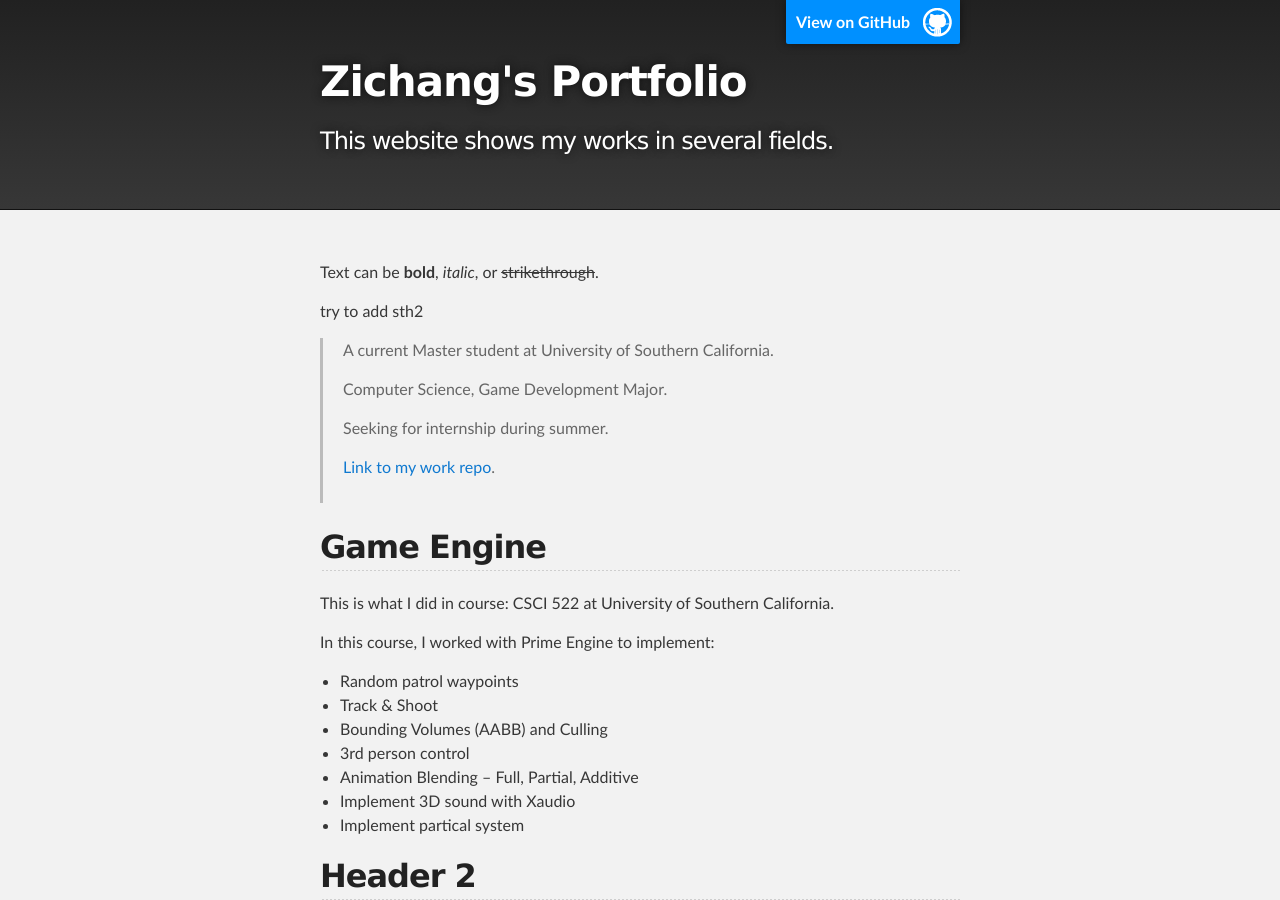
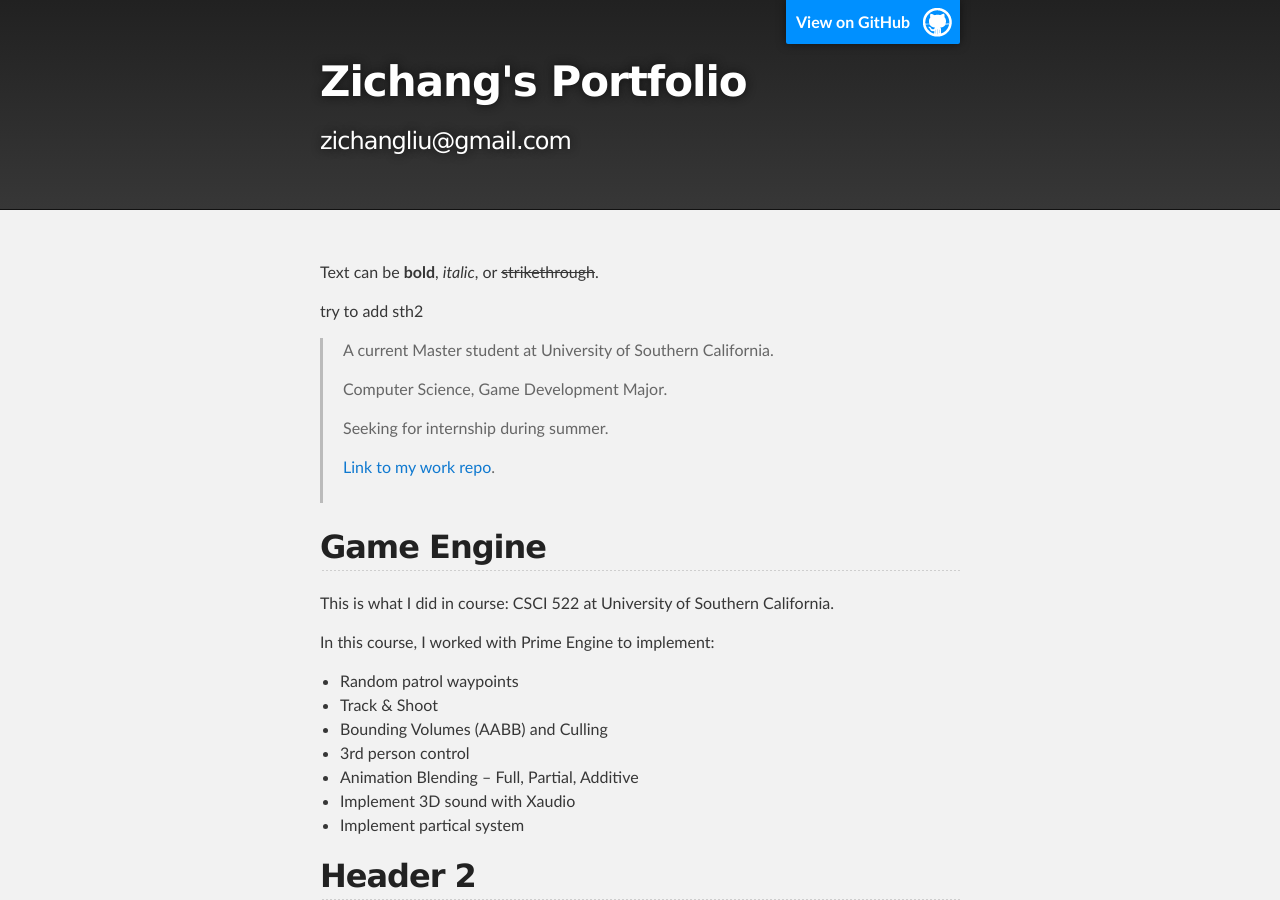
Before and after one commit to shinoobu/My-Portfolio, a Jekyll site: the page built from index.md, in a window 1280 px wide and 900 px high. Built offline with Jekyll 4.4.1, drawn with Linux system fonts in a browser that asks for light colours.

Commit message:
Update _config.yml

```diff
--- a/_config.yml
+++ b/_config.yml
@@ -1,5 +1,5 @@
 title: Zichang's Portfolio
-description: This website shows my works in several fields.
+description: zichangliu@gmail.com
 show_downloads: false
 google_analytics:
 theme: jekyll-theme-slate
```
